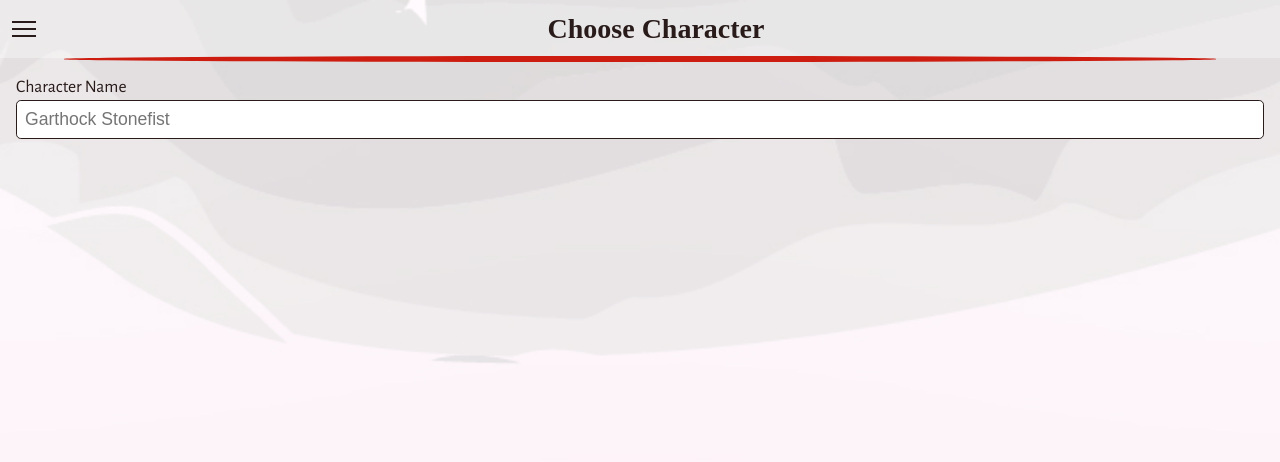
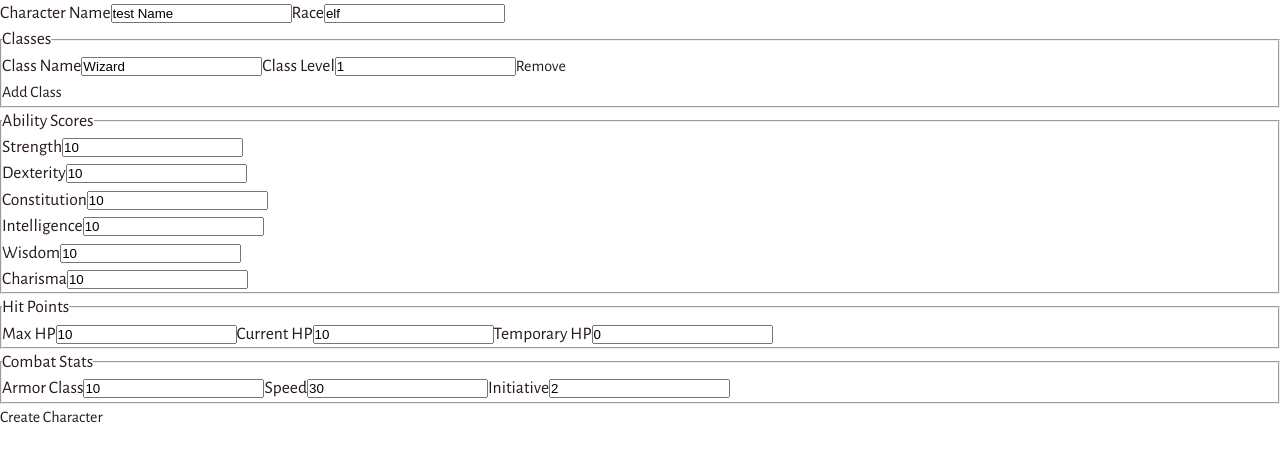
Before and after one commit to Grandon-Smith/dnd-character-builder, a Vue app: page /add-character in a window 1280 px wide. Shown: the top 462 px of the page. Built offline with nearby package versions, Linux system fonts and the light colour scheme; sample sign-in values are in the browser's storage; a web font is replaced by a local one.

Commit message:
set up request to create new character in DB using hard coded user ID value.

```diff
--- a/src/store.js
+++ b/src/store.js
@@ -31,118 +31,118 @@ export const useUserDataStore = defineStore("user", {
 			this.userData = {
 				name: "Dungeon Daddy",
 				characters: [
-					{
-						meta: {
-							creationDate:
-								"Sat Nov 11 2023 11:38:23 GMT-0700 (Mountain Standard Time)",
-							lastPlayedDate:
-								"Sat Nov 11 2023 11:39:23 GMT-0700 (Mountain Standard Time)",
-							system: "DND 5E",
-						},
-						characterData: {
-							name: "Harlog the hearty",
-							classes: [
-								{ class: "Barbarian", subClass: "Zealot", level: 3 },
-								{
-									class: "Ranger",
-									subClass: "Beastmaster",
-									level: 2,
-								},
-							],
-							level: 5,
-							currentHealth: 22,
-							maxHealth: 31,
-							armorClass: 15,
-							abilityScores: {
-								strength: 15,
-								dexterity: 11,
-								constitution: 12,
-								intelligence: 12,
-								wisdom: 8,
-								charisma: 10,
-							},
-							equipment: [
-								{
-									itemName: "Great Sword",
-									tags: ["martial", "weapon", "mundane", "heavy"],
-									desc: "A simple but effective two-handed great sword",
-									damage: "2D6 + strength",
-									bonusEffects: [],
-								},
-								{
-									itemName: "+1 Shield",
-									tags: ["shield", "magical"],
-									desc: "A magical +1 shield",
-									damage: "",
-									bonusEffects: [
-										"grants +1 to AC in addition to the +2 of the shield.",
-									],
-								},
-								{
-									itemName: "Rope",
-									tags: ["mundane"],
-									desc: "A 50ft long length of rope",
-									damage: "",
-									bonusEffects: [],
-								},
-							],
-						},
-					},
-					{
-						meta: {
-							creationDate:
-								"Sat Nov 11 2023 11:38:23 GMT-0700 (Mountain Standard Time)",
-							lastPlayedDate:
-								"Sat Nov 11 2023 11:39:23 GMT-0700 (Mountain Standard Time)",
-							system: "DND 5E",
-						},
-						characterData: {
-							name: "garthock the mighty",
-							classes: [
-								{
-									class: "Ranger",
-									subClass: "Beastmaster",
-									level: 2,
-								},
-							],
-							level: 3,
-							health: 22,
-							armorClass: 15,
-							abilityScores: {
-								strength: 15,
-								dexterity: 11,
-								constitution: 12,
-								intelligence: 12,
-								wisdom: 8,
-								charisma: 10,
-							},
-							equipment: [
-								{
-									itemName: "Great Sword",
-									tags: ["martial", "weapon", "mundane", "heavy"],
-									desc: "A simple but effective two-handed great sword",
-									damage: "2D6 + strength",
-									bonusEffects: [],
-								},
-								{
-									itemName: "+1 Shield",
-									tags: ["shield", "magical"],
-									desc: "A magical +1 shield",
-									damage: "",
-									bonusEffects: [
-										"grants +1 to AC in addition to the +2 of the shield.",
-									],
-								},
-								{
-									itemName: "Rope",
-									tags: ["mundane"],
-									desc: "A 50ft long length of rope",
-									damage: "",
-									bonusEffects: [],
-								},
-							],
-						},
-					},
+					// {
+					// 	meta: {
+					// 		creationDate:
+					// 			"Sat Nov 11 2023 11:38:23 GMT-0700 (Mountain Standard Time)",
+					// 		lastPlayedDate:
+					// 			"Sat Nov 11 2023 11:39:23 GMT-0700 (Mountain Standard Time)",
+					// 		system: "DND 5E",
+					// 	},
+					// 	characterData: {
+					// 		name: "Harlog the hearty",
+					// 		classes: [
+					// 			{ class: "Barbarian", subClass: "Zealot", level: 3 },
+					// 			{
+					// 				class: "Ranger",
+					// 				subClass: "Beastmaster",
+					// 				level: 2,
+					// 			},
+					// 		],
+					// 		level: 5,
+					// 		currentHealth: 22,
+					// 		maxHealth: 31,
+					// 		armorClass: 15,
+					// 		abilityScores: {
+					// 			strength: 15,
+					// 			dexterity: 11,
+					// 			constitution: 12,
+					// 			intelligence: 12,
+					// 			wisdom: 8,
+					// 			charisma: 10,
+					// 		},
+					// 		equipment: [
+					// 			{
+					// 				itemName: "Great Sword",
+					// 				tags: ["martial", "weapon", "mundane", "heavy"],
+					// 				desc: "A simple but effective two-handed great sword",
+					// 				damage: "2D6 + strength",
+					// 				bonusEffects: [],
+					// 			},
+					// 			{
+					// 				itemName: "+1 Shield",
+					// 				tags: ["shield", "magical"],
+					// 				desc: "A magical +1 shield",
+					// 				damage: "",
+					// 				bonusEffects: [
+					// 					"grants +1 to AC in addition to the +2 of the shield.",
+					// 				],
+					// 			},
+					// 			{
+					// 				itemName: "Rope",
+					// 				tags: ["mundane"],
+					// 				desc: "A 50ft long length of rope",
+					// 				damage: "",
+					// 				bonusEffects: [],
+					// 			},
+					// 		],
+					// 	},
+					// },
+					// {
+					// 	meta: {
+					// 		creationDate:
+					// 			"Sat Nov 11 2023 11:38:23 GMT-0700 (Mountain Standard Time)",
+					// 		lastPlayedDate:
+					// 			"Sat Nov 11 2023 11:39:23 GMT-0700 (Mountain Standard Time)",
+					// 		system: "DND 5E",
+					// 	},
+					// 	characterData: {
+					// 		name: "garthock the mighty",
+					// 		classes: [
+					// 			{
+					// 				class: "Ranger",
+					// 				subClass: "Beastmaster",
+					// 				level: 2,
+					// 			},
+					// 		],
+					// 		level: 3,
+					// 		health: 22,
+					// 		armorClass: 15,
+					// 		abilityScores: {
+					// 			strength: 15,
+					// 			dexterity: 11,
+					// 			constitution: 12,
+					// 			intelligence: 12,
+					// 			wisdom: 8,
+					// 			charisma: 10,
+					// 		},
+					// 		equipment: [
+					// 			{
+					// 				itemName: "Great Sword",
+					// 				tags: ["martial", "weapon", "mundane", "heavy"],
+					// 				desc: "A simple but effective two-handed great sword",
+					// 				damage: "2D6 + strength",
+					// 				bonusEffects: [],
+					// 			},
+					// 			{
+					// 				itemName: "+1 Shield",
+					// 				tags: ["shield", "magical"],
+					// 				desc: "A magical +1 shield",
+					// 				damage: "",
+					// 				bonusEffects: [
+					// 					"grants +1 to AC in addition to the +2 of the shield.",
+					// 				],
+					// 			},
+					// 			{
+					// 				itemName: "Rope",
+					// 				tags: ["mundane"],
+					// 				desc: "A 50ft long length of rope",
+					// 				damage: "",
+					// 				bonusEffects: [],
+					// 			},
+					// 		],
+					// 	},
+					// },
 				],
 			};
 		},
--- a/src/views/NewCharacter.vue
+++ b/src/views/NewCharacter.vue
@@ -1,54 +1,190 @@
+<template>
+	<form @submit.prevent="submitCharacter">
+		<!-- Character Name -->
+		<label for="name">Character Name</label>
+		<input
+			id="name"
+			v-model="character.name"
+			required />
+
+		<!-- Race -->
+		<label for="race">Race</label>
+		<input
+			id="race"
+			v-model="character.race"
+			required />
+
+		<!-- Multiclass -->
+		<fieldset>
+			<legend>Classes</legend>
+			<div
+				v-for="(cls, index) in character.classes"
+				:key="index">
+				<label :for="'class-name-' + index">Class Name</label>
+				<input
+					:id="'class-name-' + index"
+					v-model="cls.name"
+					required />
+
+				<label :for="'class-level-' + index">Class Level</label>
+				<input
+					:id="'class-level-' + index"
+					v-model.number="cls.level"
+					type="number"
+					min="1"
+					required />
+
+				<button
+					type="button"
+					@click="removeClass(index)">
+					Remove
+				</button>
+			</div>
+			<button
+				type="button"
+				@click="addClass">
+				Add Class
+			</button>
+		</fieldset>
+
+		<!-- Stats -->
+		<fieldset>
+			<legend>Ability Scores</legend>
+			<div
+				v-for="(value, stat) in character.stats"
+				:key="stat">
+				<label :for="stat">{{
+					stat.charAt(0).toUpperCase() + stat.slice(1)
+				}}</label>
+				<input
+					:id="stat"
+					v-model.number="character.stats[stat]"
+					type="number"
+					required />
+			</div>
+		</fieldset>
+
+		<!-- Hit Points -->
+		<fieldset>
+			<legend>Hit Points</legend>
+			<label for="hp-max">Max HP</label>
+			<input
+				id="hp-max"
+				v-model.number="character.hitPoints.max"
+				type="number"
+				required />
+
+			<label for="hp-current">Current HP</label>
+			<input
+				id="hp-current"
+				v-model.number="character.hitPoints.current"
+				type="number"
+				required />
+
+			<label for="hp-temp">Temporary HP</label>
+			<input
+				id="hp-temp"
+				v-model.number="character.hitPoints.temporary"
+				type="number" />
+		</fieldset>
+
+		<!-- Combat -->
+		<fieldset>
+			<legend>Combat Stats</legend>
+			<label for="ac">Armor Class</label>
+			<input
+				id="ac"
+				v-model.number="character.armorClass"
+				type="number"
+				required />
+
+			<label for="speed">Speed</label>
+			<input
+				id="speed"
+				v-model.number="character.speed"
+				type="number"
+				required />
+
+			<label for="initiative">Initiative</label>
+			<input
+				id="initiative"
+				v-model.number="character.initiative"
+				type="number"
+				required />
+		</fieldset>
+
+		<!-- Submit -->
+		<button type="submit">Create Character</button>
+	</form>
+</template>
+
 <script setup>
-	import ChooseCharacterCard from "../components/ChooseCharacterCard.vue";
-	import NavHeader from "../components/NavHeader.vue";
-	import TextInput from "../components/TextInput.vue";
-	import { ref } from "vue";
-	import { useUserDataStore } from "../store";
-	import { onMounted } from "vue";
+	import { reactive } from "vue";
 
-	const store = useUserDataStore();
-	const characterName = ref({
-		textVal: "",
-		label: "Character Name",
-		hasError: false,
-		inputType: "text",
+	const character = reactive({
+		name: "test Name",
+		race: "elf",
+		classes: [{ name: "Wizard", level: 1 }],
+		stats: {
+			strength: 10,
+			dexterity: 10,
+			constitution: 10,
+			intelligence: 10,
+			wisdom: 10,
+			charisma: 10,
+		},
+		hitPoints: {
+			max: 10,
+			current: 10,
+			temporary: 0,
+		},
+		armorClass: 10,
+		speed: 30,
+		initiative: 2,
+		proficiencies: [],
+		inventory: [],
+		spells: [],
+		notes: "",
+		player: "680046f46896cf2706722b76",
 	});
 
-	const characterStats = ref([{}]);
+	const addClass = () => {
+		character.classes.push({ name: "", level: 1 });
+	};
 
-	onMounted(() => {
-		console.log("new char mount");
-	});
+	const removeClass = (index) => {
+		character.classes.splice(index, 1);
+	};
+
+	const submitCharacter = async () => {
+		try {
+			// const OPTIONS = {
+			// 	method: "GET",
+			// 	headers: { "Content-Type": "application/json" },
+			// 	credentials: "include", // Necessary for cookies
+			// };
+			// const user = await fetch(
+			// 	"http://localhost:3000/api/auth/profile",
+			// 	OPTIONS
+			// );
+			// const userData = await user.json();
+			// console.log("asdfsdf", userData);
+			const response = await fetch(
+				"http://localhost:3000/api/character/create",
+				{
+					method: "POST",
+					headers: { "Content-Type": "application/json" },
+					body: JSON.stringify(character),
+				}
+			);
+
+			if (!response.ok) throw new Error("Failed to create character");
+
+			const data = await response.json();
+			alert(`Character created! ID: ${data._id}`);
+		} catch (error) {
+			console.error(error);
+			alert("Error creating character");
+		}
+	};
 </script>
-
-<template>
-	<div class="choose-character-container">
-		<NavHeader :headerText="'Choose Character'" />
-		<main
-			role="region"
-			class="characters-container">
-			<TextInput
-				:errorMsg="characterName.errorMsg"
-				:hasError="characterName.hasError"
-				inputId="username"
-				labelText="Character Name"
-				placeHolder="Garthock Stonefist"
-				:textInput="characterName.textVal"
-				v-on:emitTextInput="
-					(e) => (characterName.textVal = e.target.value)
-				" />
-		</main>
-	</div>
-</template>
-
-<style scoped>
-	.choose-character-container {
-		background-image: url("../assets/login-bg.jpg");
-		background-size: cover;
-		height: 100%;
-	}
-
-	main {
-		padding: 1rem;
-	}
-</style>
```
